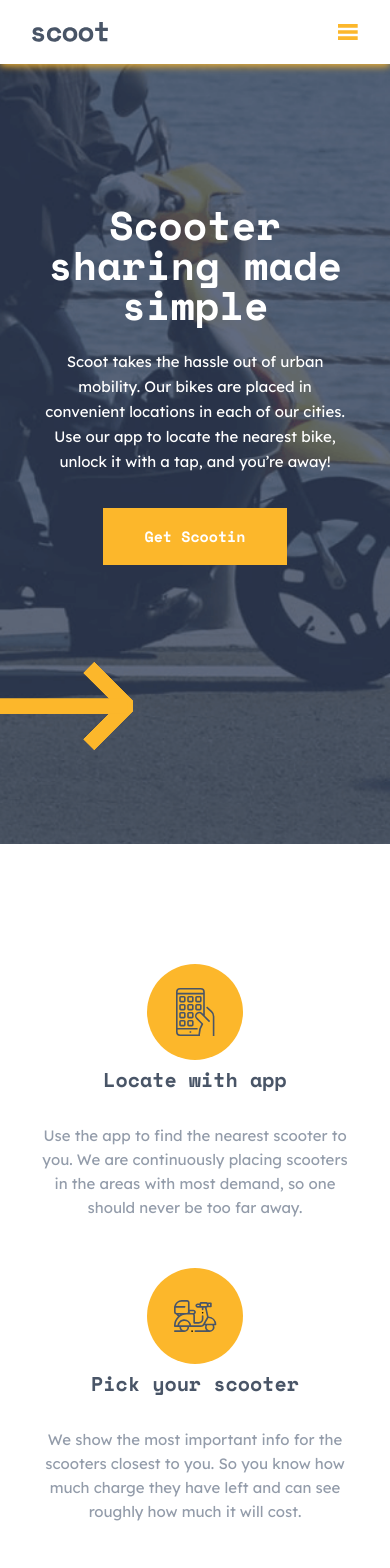
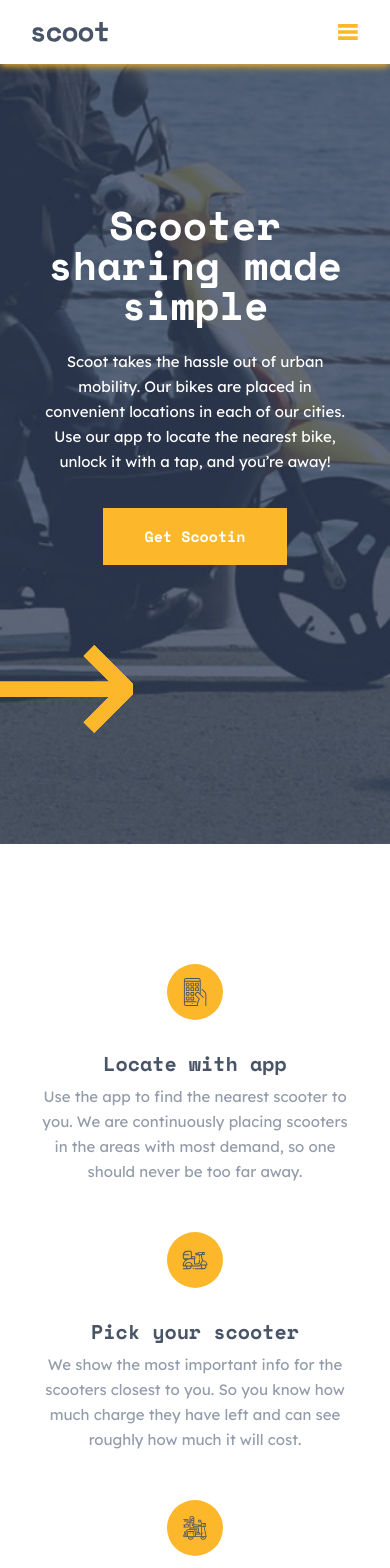
Before and after one commit to VueMid/Scoot, a Vue app: page / in a window 390 px wide. Shown: the top 1568 px of the page. Built offline with nearby package versions, Linux system fonts and the light colour scheme.

Commit message:
fix:some bugs in responsive were fixed completely(2023.08.14, 13:13)

```diff
--- a/src/pages/HomePage/HomeSections/EasySection.vue
+++ b/src/pages/HomePage/HomeSections/EasySection.vue
@@ -6,7 +6,7 @@
                 alt="guy__holding-phone" width="311" height="311">
             <div class="easy__box flex flex-col justify-center items-center lg:flex lg:flex-col lg:items-start">
                 <TheTitle
-                    class="easy__title text-dark-navy w-[314px] text-[32px] font-bold mt-[56px] leading-8 md:w-[549px] md:leading-[48px] lg:mt-[0] lg:leading-[56px]">
+                    class="easy__title text-dark-navy w-[311px] text-[31px] font-bold mt-[56px] leading-8 md:w-[549px] md:leading-[48px] lg:mt-[0] lg:leading-[56px]">
                     Easy to use riding telemetry
                 </TheTitle>
                 <TheText
@@ -105,7 +105,7 @@ export default {
             position: absolute;
             content: '';
             display: inline-block;
-            width: 349px;
+            width: 325px;
             height: 151px;
             top: 22.5%;
             right: 0;
--- a/src/pages/HomePage/HomeSections/HeroSection.vue
+++ b/src/pages/HomePage/HomeSections/HeroSection.vue
@@ -16,7 +16,6 @@
         </div>
     </section>
 </template>
-
 <script>
 import TheTitleVue from '../../../MaterialUI/TheTitle.vue'
 import TheTextVue from '../../../MaterialUI/TheText.vue'
@@ -180,7 +179,7 @@ export default {
             display: inline-block;
             width: 452px;
             height: 151px;
-            top: 71%;
+            top: 69%;
             right: 66%;
             background-image: url('@/assets/icons/yellow__left-cursor-path.svg');
             background-repeat: no-repeat;
@@ -220,7 +219,7 @@ export default {
             display: inline-block;
             width: 452px;
             height: 151px;
-            top: 71%;
+            top: 69%;
             right: 66%;
             background-image: url('@/assets/icons/yellow__left-cursor-path.svg');
             background-repeat: no-repeat;
@@ -260,7 +259,7 @@ export default {
             display: inline-block;
             width: 452px;
             height: 151px;
-            top: 61%;
+            top: 70%;
             right: 66%;
             background-image: url('@/assets/icons/yellow__left-cursor-path.svg');
             background-repeat: no-repeat;
@@ -300,7 +299,7 @@ export default {
             display: inline-block;
             width: 452px;
             height: 151px;
-            top: 66%;
+            top: 70%;
             right: 66%;
             background-image: url('@/assets/icons/yellow__left-cursor-path.svg');
             background-repeat: no-repeat;
--- a/src/pages/HomePage/HomeSections/ScooterSection.vue
+++ b/src/pages/HomePage/HomeSections/ScooterSection.vue
@@ -1,51 +1,50 @@
 <template>
     <section class="scooter">
         <div
-            class="container scooter__container flex flex-col justify-center items-center gap-12 mt-[120px] md:mt-[122px] md:flex md:flex-col md:justify-center md:items-center md:gap-10 lg:mt-40 lg:flex lg:flex-row lg:justify-between lg:items-center lg:gap-0">
+            class="container scooter__container mt-[120px] flex flex-col justify-center items-center gap-12 md:flex md:flex-col md:justify-center md:items-center md:gap-10 lg:flex lg:flex-row lg:justify-between lg:items-center lg:gap-0">
             <div
-                class="scooter__boxes flex flex-col justify-center items-center md:flex md:flex-row md:justify-center md:items-start md:gap-[79px] lg:flex lg:flex-col lg:items-start">
-                <img class="scooter__image md:w-[96px]" src="@/assets/icons/phone.svg" alt="mobile" width="56" height="56">
+                class="scooter__boxes flex flex-col justify-center items-center gap-6 md:flex md:flex-row md:justify-center md:items-start md:gap-20 lg:flex lg:flex-col lg:justify-center lg:items-start lg:gap-0">
+                <img class="scooter__images w-[56px] md:w-[96px]" src="@/assets/icons/phone.svg" alt="mobile">
                 <div
-                    class="scooter__mini-boxes flex flex-col justify-center items-center lg:flex lg:flex-col lg:items-start">
+                    class="scooter__mini-boxes flex flex-col justify-center items-center md:flex md:flex-col md:justify-start md:items-start lg:flex lg:flex-col lg:justify-center lg:items-start">
                     <TheTitle
-                        class="scooter__titles text-xl mt-0 md:w-[398px] md:text-2xl md:font-bold md:leading-7 lg:mt-10 text-dark-navy md:text-start lg:text-2xl lg:font-bold lg:leading-7 lg:w-[350px]">
+                        class="scooter__titles w-[311px] text-xl text-dark-navy font-bold md:w-[398px] md:text-2xl md:text-start lg:text-2xl lg:w-[350px] lg:mt-10">
                         Locate with app
                     </TheTitle>
                     <TheText
-                        class="scooter__texts mt-6 w-[311px] md:text-start md:mt-[27px] md:w-[398px] md:leading-[25px] lg:mt-[27px] lg:w-[350px] font-normal lg:leading-[25px]">
+                        class="scooter__texts w-[311px] text-[15px] font-normal leading-[25px] md:w-[398px] md:text-start md:mt-[7px] lg:w-[350px] lg:mt-[20px]">
                         Use the app to find the nearest scooter to you. We are continuously placing scooters in the areas
                         with most demand, so one should never be too far away.
                     </TheText>
                 </div>
             </div>
             <div
-                class="scooter__boxes flex flex-col justify-center items-center md:flex md:flex-row md:justify-center md:items-start md:gap-[79px] lg:flex lg:flex-col lg:items-start">
-                <img class="scooter__image md:w-[96px]" src="@/assets/icons/scoot.svg" alt="scoot" width="56" height="56">
+                class="scooter__boxes flex flex-col justify-center items-center gap-6 md:flex md:flex-row md:justify-center md:items-start md:gap-20 lg:flex lg:flex-col lg:justify-center lg:items-start lg:gap-0">
+                <img class="scooter__images w-[56px] md:w-[96px]" src="@/assets/icons/scoot.svg" alt="scoot">
                 <div
-                    class="scooter__mini-boxes flex flex-col justify-center items-center lg:flex lg:flex-col lg:items-start">
+                    class="scooter__mini-boxes flex flex-col justify-center items-center md:flex md:flex-col md:justify-start md:items-start lg:flex lg:flex-col lg:justify-center lg:items-start">
                     <TheTitle
-                        class="scooter__titles text-xl mt-0 md:w-[398px] md:text-2xl md:font-bold md:leading-7 lg:mt-10 text-dark-navy md:text-start lg:text-2xl lg:font-bold lg:leading-7 lg:w-[350px]">
+                        class="scooter__titles w-[311px] text-xl text-dark-navy font-bold md:w-[398px] md:text-2xl md:text-start lg:text-2xl lg:w-[350px] lg:mt-10">
                         Pick your scooter
                     </TheTitle>
                     <TheText
-                        class="scooter__texts mt-6 w-[311px] md:text-start md:mt-[27px] md:w-[398px] md:leading-[25px] lg:mt-[27px] lg:w-[350px] font-normal lg:leading-[25px]">
+                        class="scooter__texts w-[311px] text-[15px] font-normal leading-[25px] md:w-[398px] md:text-start md:mt-[7px] lg:w-[350px] lg:mt-[20px]">
                         We show the most important info for the scooters closest to you. So you know how much charge they
                         have left and can see roughly how much it will cost.
                     </TheText>
                 </div>
             </div>
             <div
-                class="scooter__boxes flex flex-col justify-center items-center md:flex md:flex-row md:justify-center md:items-start md:gap-[79px] lg:flex lg:flex-col lg:items-start">
-                <img class="scooter__image md:w-[96px]" src="@/assets/icons/scooter.svg" alt="scooter" width="56"
-                    height="56">
+                class="scooter__boxes flex flex-col justify-center items-center gap-6 md:flex md:flex-row md:justify-center md:items-start md:gap-20 lg:flex lg:flex-col lg:justify-center lg:items-start lg:gap-0">
+                <img class="scooter__images w-[56px] md:w-[96px]" src="@/assets/icons/scooter.svg" alt="scooter">
                 <div
-                    class="scooter__mini-boxes flex flex-col justify-center items-center lg:flex lg:flex-col lg:items-start">
+                    class="scooter__mini-boxes flex flex-col justify-center items-center md:flex md:flex-col md:justify-start md:items-start lg:flex lg:flex-col lg:justify-center lg:items-start">
                     <TheTitle
-                        class="scooter__titles text-xl mt-0 md:w-[398px] md:text-2xl md:font-bold md:leading-7 lg:mt-10 text-dark-navy md:text-start lg:text-2xl lg:font-bold lg:leading-7 lg:w-[350px]">
+                        class="scooter__titles w-[311px] text-xl text-dark-navy font-bold md:w-[398px] md:text-2xl md:text-start lg:text-2xl lg:w-[350px] lg:mt-10">
                         Enjoy the ride
                     </TheTitle>
                     <TheText
-                        class="scooter__texts mt-6 w-[311px] md:text-start md:mt-[27px] md:w-[398px] md:leading-[25px] lg:mt-[27px] lg:w-[350px] font-normal lg:leading-[25px]">
+                        class="scooter__texts w-[311px] text-[15px] font-normal leading-[25px] md:w-[398px] md:text-start md:mt-[7px] lg:w-[350px] lg:mt-[20px]">
                         Scan the QR code and the bike will unlock. Retract the cable lock, put on a helmet, and you’re
                         off!
                         Always lock bikes away from walkways and accessibility ramps.
@@ -64,28 +63,6 @@ export default {
 </script>
 <style lang="scss">
 .scooter {
-    &__mini-boxes {
-        position: relative;
-
-        ::after {
-            z-index: -1;
-            position: absolute;
-            content: '';
-            width: 974px;
-            height: 15px;
-            top: 13%;
-            right: 80%;
-            display: none;
-            background-image: url('@/assets/icons/grey__path.svg');
-            background-repeat: no-repeat;
-        }
-    }
-
-    &__image {
-        width: 96px !important;
-        height: 96px !important;
-    }
-
     &__texts {
         color: #939CAA !important;
         font-family: 'Lexend Deca';
@@ -97,85 +74,18 @@ export default {
         &__mini-boxes {
             position: relative;
 
-            ::after {
+            ::before {
                 z-index: -1;
                 position: absolute;
                 content: '';
+                display: inline-block;
                 width: 16px;
                 height: 512px;
-                top: -330%;
-                right: 129.3%;
-                display: inline-block;
+                top: -305%;
+                left: -33.5%;
                 background-image: url('@/assets/icons/grey__second-path.svg');
                 background-repeat: no-repeat;
             }
-        }
-
-        &__image {
-            width: 96px !important;
-            height: 96px !important;
-        }
-
-        &__texts {
-            color: #939CAA !important;
-            font-family: 'Lexend Deca';
-        }
-    }
-}
-
-@media(max-width: 768px) {
-    .scooter {
-        &__mini-boxes {
-            position: relative;
-
-            ::after {
-                z-index: -1;
-                position: absolute;
-                content: '';
-                width: 16px;
-                height: 512px;
-                top: -330%;
-                right: 129.5%;
-                display: inline-block;
-                background-image: url('@/assets/icons/grey__second-path.svg');
-                background-repeat: no-repeat;
-            }
-        }
-
-        &__image {
-            width: 96px !important;
-            height: 96px !important;
-        }
-
-        &__texts {
-            color: #939CAA !important;
-            font-family: 'Lexend Deca';
-        }
-    }
-}
-
-@media(max-width: 700px) {
-    .scooter {
-        &__mini-boxes {
-            position: relative;
-
-            ::after {
-                z-index: -1;
-                position: absolute;
-                content: '';
-                width: 974px;
-                height: 15px;
-                top: 14%;
-                right: 74%;
-                display: none;
-                background-image: url('@/assets/icons/grey__path.svg');
-                background-repeat: no-repeat;
-            }
-        }
-
-        &__image {
-            width: 96px !important;
-            height: 96px !important;
         }
 
         &__texts {
```
